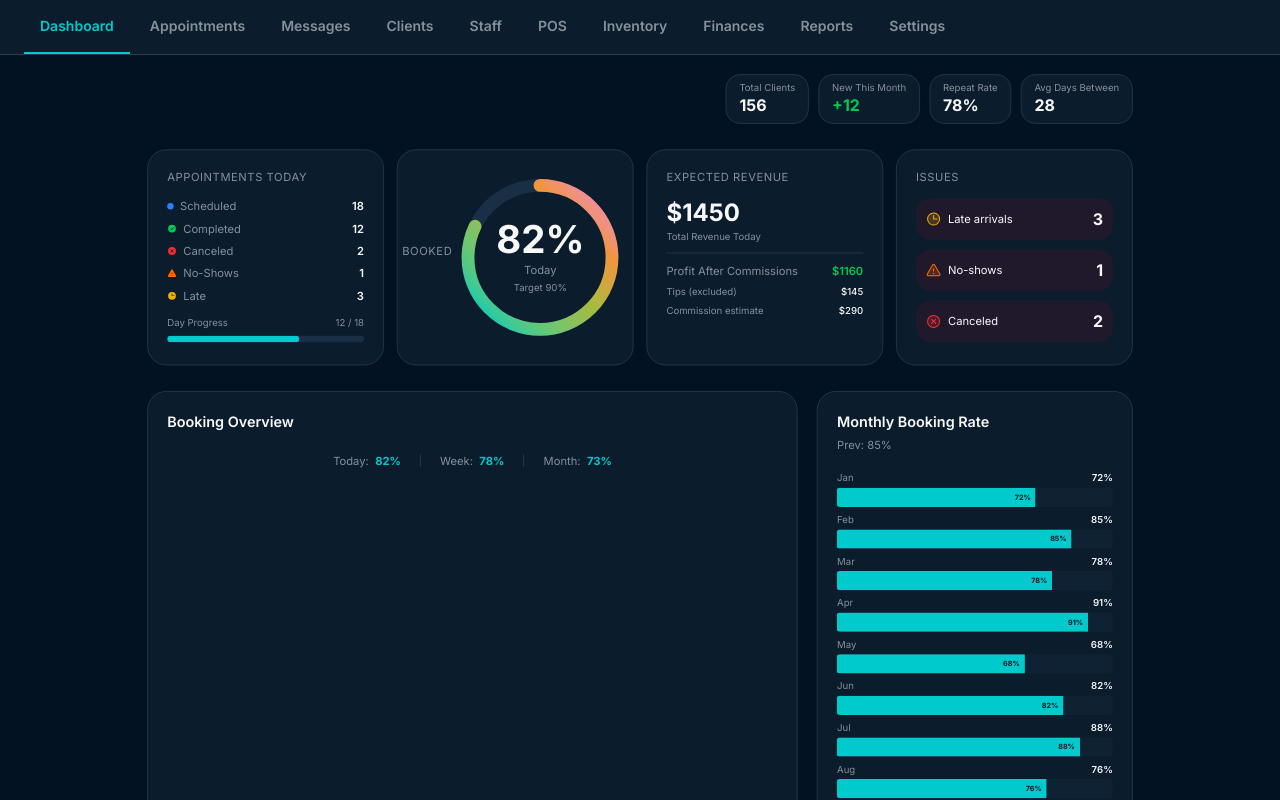
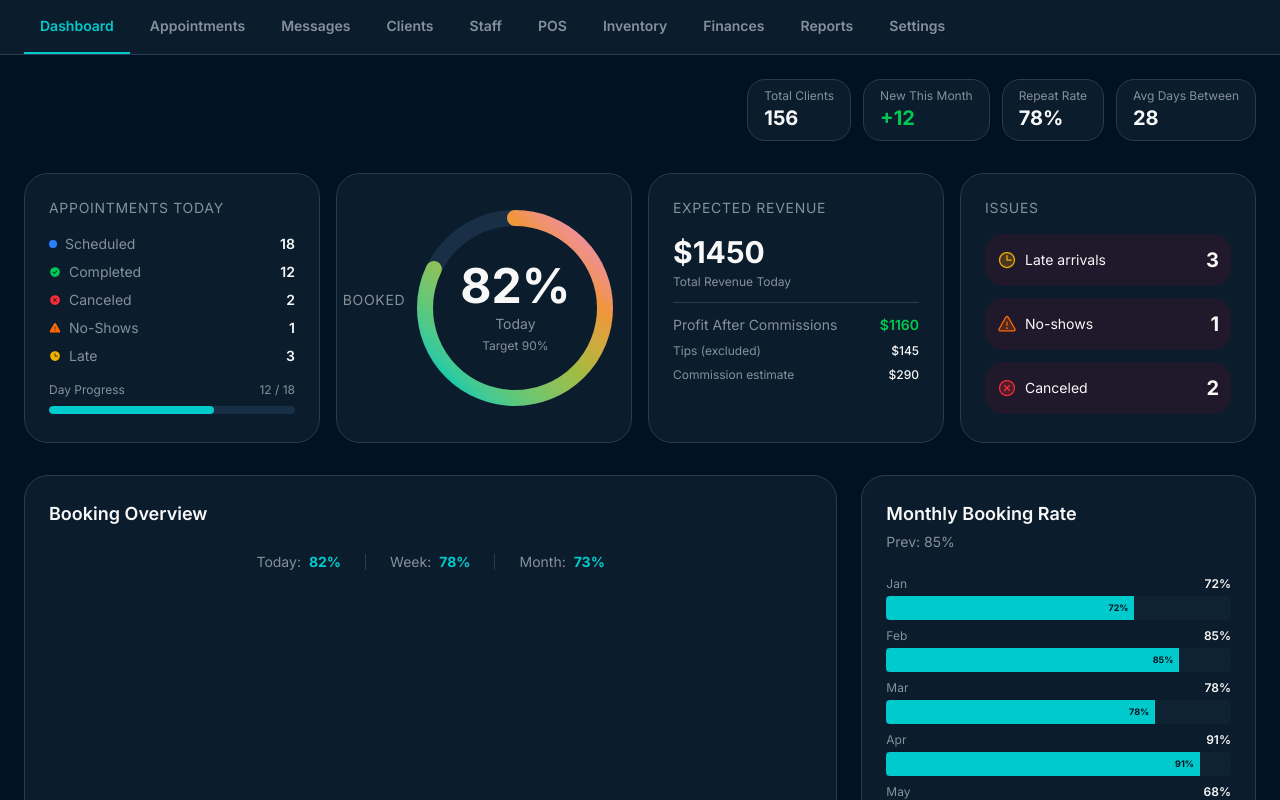
Before and after one commit to JimmysRanch/126, a React (Vite) app: page / in a window 1280 px wide. Shown: the top 800 px of the page. Built offline with nearby package versions, Linux system fonts and the light colour scheme.

Commit message:
Generated by Spark: Undo that last change please. Let view it at 100% again

```diff
--- a/src/App.tsx
+++ b/src/App.tsx
@@ -15,7 +15,6 @@ function App() {
     <Router>
       <div className="min-h-screen bg-background text-foreground">
         <TopNav />
-        <div className="scale-[0.8] origin-top">
         <Routes>
           <Route path="/" element={<Dashboard />} />
           <Route path="/appointments" element={<PlaceholderPage title="Appointments" />} />
@@ -32,7 +31,6 @@ function App() {
           <Route path="/settings" element={<Settings />} />
         </Routes>
       </div>
-      </div>
     </Router>
   )
 }
```
Lines whose indentation alone changed are shown as unchanged.
